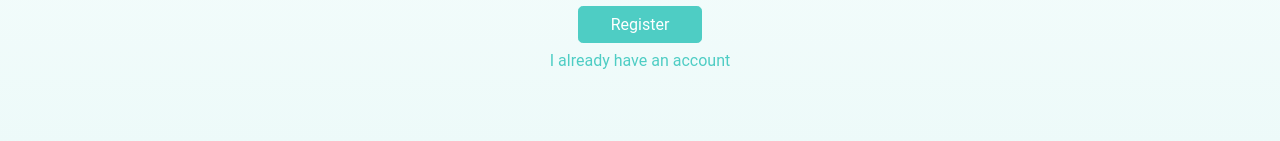
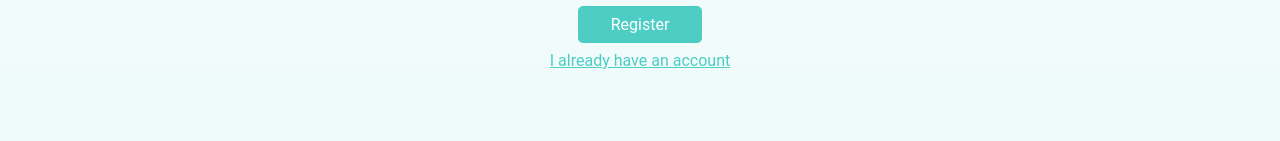
Before and after one commit to chaiben/simpleChat, a React (Create React App) app in the folder client/: page / in a window 1280 px wide. Shown: the part 460-601 px from the top of the page. Built offline with nearby package versions, Linux system fonts and the light colour scheme.

Commit message:
Added Center component

```diff
--- a/client/src/components/UI/atoms/Button.tsx
+++ b/client/src/components/UI/atoms/Button.tsx
@@ -1,12 +1,7 @@
-import React from 'react'
 import styled from 'styled-components'
 import { colors, radius } from '../../../styles'
 
-const CenterContent = styled.div`
-  text-align: center;
-`
-
-const ButtonStyle = styled.button`
+const Button = styled.button`
   background-color: ${colors.main};
   border: 1px solid ${colors.main};
   color: ${colors.white};
@@ -15,17 +10,4 @@ const ButtonStyle = styled.button`
   padding: 0.5rem 2rem;
 `
 
-interface Props {
-  children: string
-  type?: 'button' | 'submit' | 'reset' | undefined
-}
-
-const Button: React.FC<Props> = ({ children, type }) => {
-  return (
-    <CenterContent>
-      <ButtonStyle type={type}>{children}</ButtonStyle>
-    </CenterContent>
-  )
-}
-
 export { Button }
--- /dev/null
+++ b/client/src/components/UI/atoms/Center.tsx
@@ -0,0 +1,7 @@
+import styled from 'styled-components'
+
+const Center = styled.div`
+  text-align: center;
+`
+
+export { Center }
--- a/client/src/components/UI/atoms/index.tsx
+++ b/client/src/components/UI/atoms/index.tsx
@@ -3,3 +3,4 @@ export { Link } from './Link'
 export { Button } from './Button'
 export { Input } from './Input'
 export { Error } from './Error'
+export { Center } from './Center'
--- a/client/src/components/UI/organisms/SignupForm.tsx
+++ b/client/src/components/UI/organisms/SignupForm.tsx
@@ -1,7 +1,7 @@
 import { Form, Formik } from 'formik'
 import React from 'react'
 import { FlexBox } from '../../../styles'
-import { Button, Link } from '../atoms'
+import { Button, Center, Link } from '../atoms'
 import * as Yup from 'yup'
 import { FieldWithError } from '../molecules'
 
@@ -84,8 +84,12 @@ export const SignupForm: React.FC = () => {
                 error={errors.passwordConfirmation}
                 touched={touched.passwordConfirmation}
               />
-              <Button type="submit">Register</Button>
-              <Link>I already have an account</Link>
+              <Center>
+                <Button type="submit">Register</Button>
+              </Center>
+              <Center>
+                <Link href="www.google.es">I already have an account</Link>
+              </Center>
             </FlexBox>
           </Form>
         )}
```
